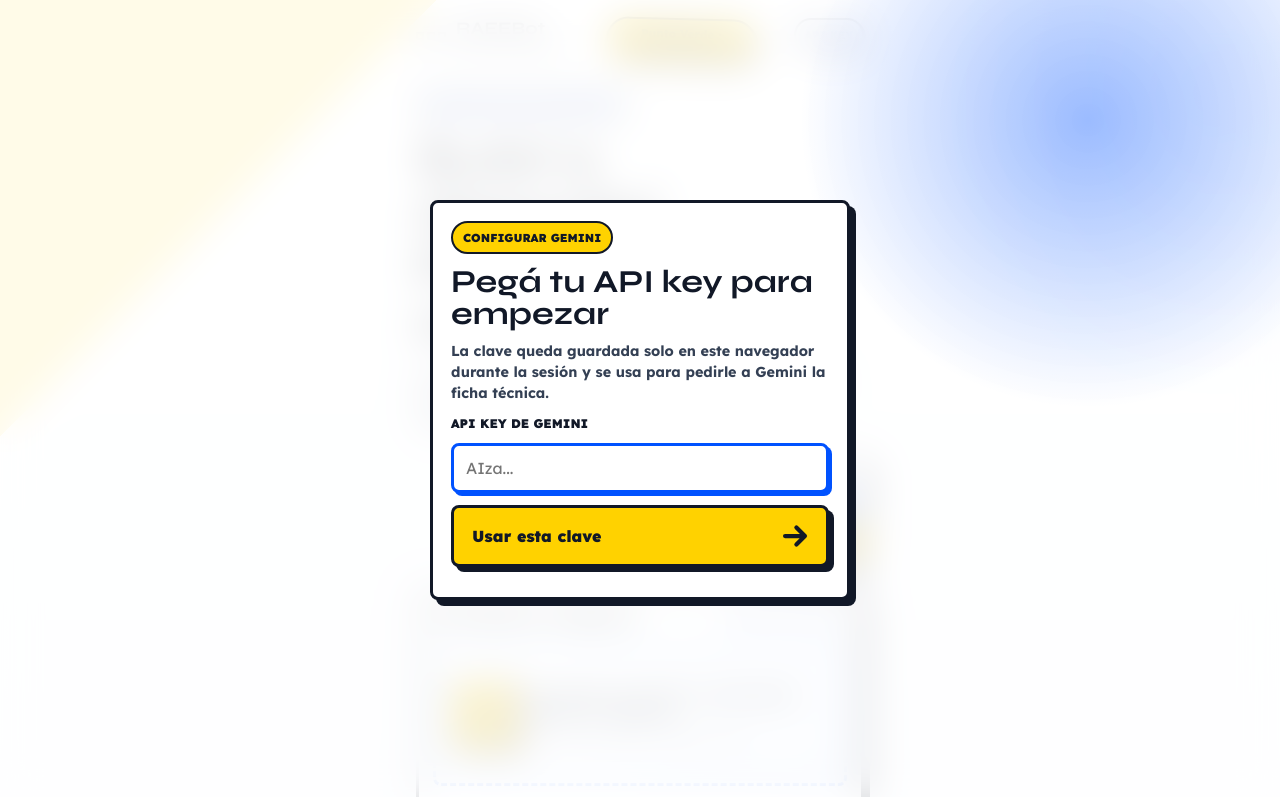
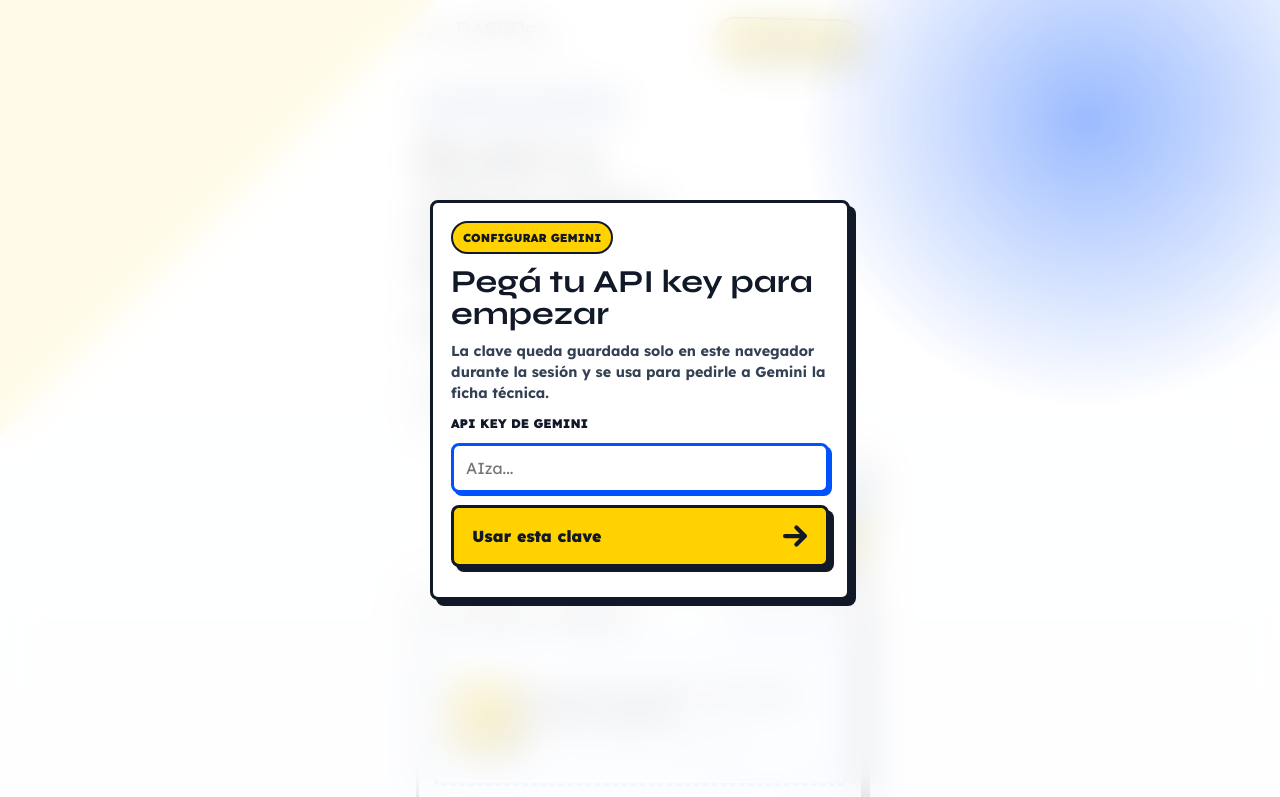
Before and after one commit to German-cc/Colegio, a website: page public/index.html in a window 1280 px wide. Shown: the top 797 px of the page. Drawn offline with Linux system fonts and the light colour scheme.

Commit message:
Mi primera publicación en GitHub

```diff
--- a/public/index.html
+++ b/public/index.html
@@ -40,7 +40,7 @@
           </span>
         </a>
         <span class="place-badge">Punto Verde · Parque Saavedra</span>
-        <button id="change-api-key" class="key-button" type="button">API key</button>
+
       </header>
 
       <section class="hero" aria-labelledby="hero-title">
```
Also changed, not shown: 2 other files.
